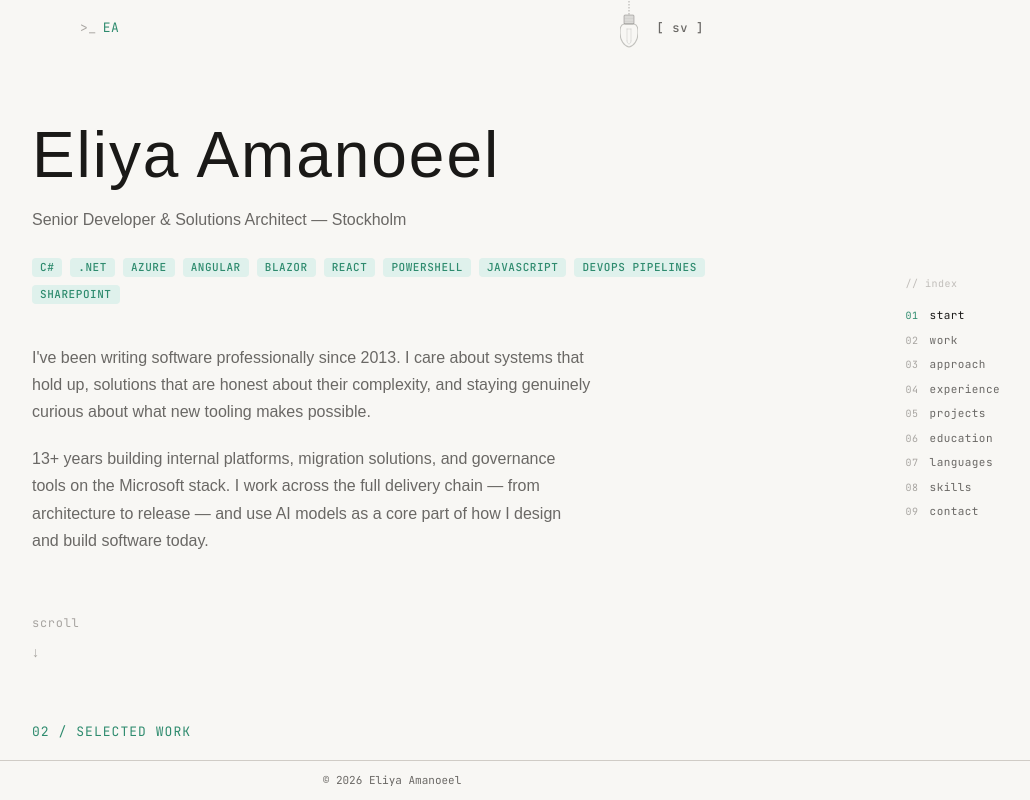
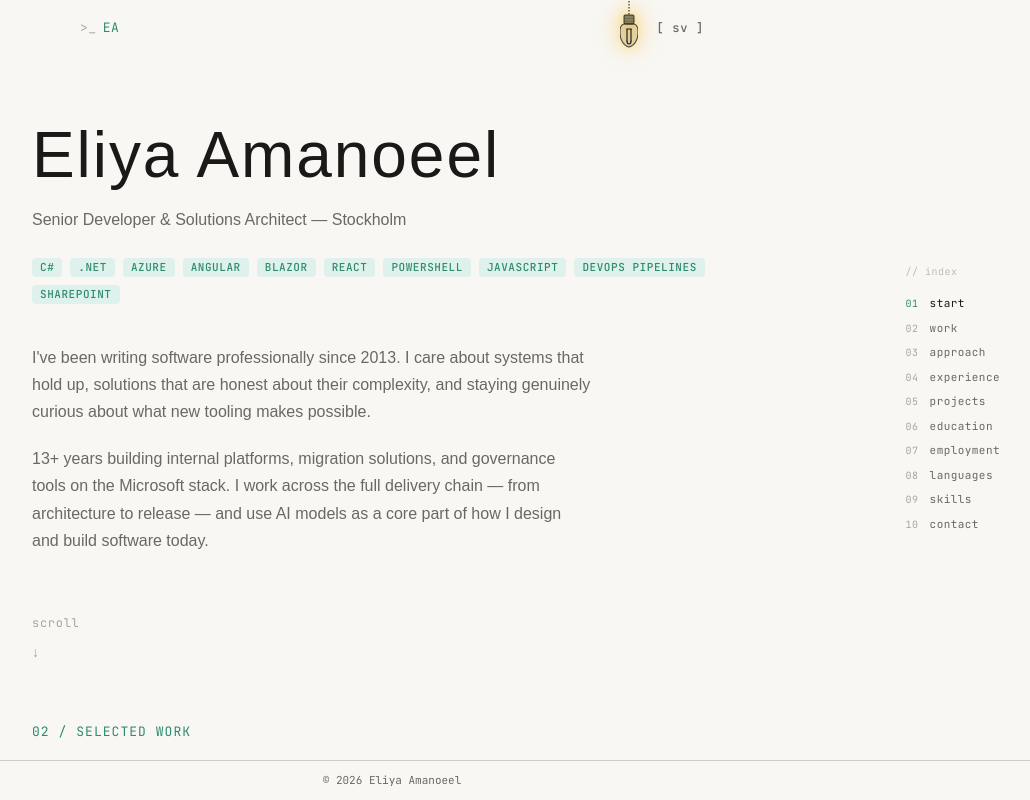
Before and after one commit to eliya-amanoeel/amaeli, a React (Vite) app: page / in a window 1280 px wide. Shown: the top 800 px of the page, without its empty margins (248-1278 px from the left). Built offline with nearby package versions, Linux system fonts and the light colour scheme; a web font is replaced by a local one.

Commit message:
Added employment section and improved the lightbulb

```diff
--- a/src/app/App.tsx
+++ b/src/app/App.tsx
@@ -10,6 +10,7 @@ import { Experience } from "./components/Experience";
 import { Education } from "./components/Education";
 import { SpokenLanguages } from "./components/SpokenLanguages";
 import { PersonalProjects } from "./components/PersonalProjects";
+import { Employment } from "./components/Employment";
 import { Skills } from "./components/Skills";
 import { Contact } from "./components/Contact";
 import { Footer } from "./components/Footer";
@@ -81,6 +82,7 @@ export default function App() {
           <Experience />
           <PersonalProjects />
           <Education />
+          <Employment />
           <SpokenLanguages />
           <Skills />
           <Contact />
--- a/src/app/components/Contact.tsx
+++ b/src/app/components/Contact.tsx
@@ -53,7 +53,7 @@ export function Contact() {
   return (
     <section id="contact" style={{ paddingLeft: "48px", paddingRight: "48px", paddingBottom: "80px" }} className="section-pad fade-section">
       <div style={{ maxWidth: "720px", margin: "0 auto" }}>
-        <SectionLabel number="09" label={t.contact.sectionLabel} />
+        <SectionLabel number="10" label={t.contact.sectionLabel} />
 
         <div style={{ display: "flex", alignItems: "center", gap: "24px", marginBottom: "32px" }}>
           <img
--- a/src/app/components/EdisonBulb.tsx
+++ b/src/app/components/EdisonBulb.tsx
@@ -13,7 +13,7 @@ export function EdisonBulb() {
     api.start({ from: { y: 10 }, to: { y: 0 } });
   };
 
-  const lit = isDark;
+  const lit = !isDark;
 
   return (
     <button
@@ -36,7 +36,7 @@ export function EdisonBulb() {
           viewBox="0 0 18 47"
           fill="none"
           style={{
-            filter: lit ? "drop-shadow(0 0 4px currentColor)" : "none",
+            filter: lit ? "drop-shadow(0 0 6px rgba(255, 200, 40, 1)) drop-shadow(0 0 12px rgba(255, 180, 20, 0.8))" : "none",
             transition: "filter 400ms ease",
           }}
         >
--- /dev/null
+++ b/src/app/components/Employment.tsx
@@ -0,0 +1,31 @@
+import { SectionLabel } from "./SectionLabel";
+import { useT } from "../../context/LanguageContext";
+
+const entries = [
+  { employer: "CAG Arete AB", period: "Jun 2019 – Present" },
+  { employer: "CGI Sverige AB", period: "Aug 2013 – Jun 2019" },
+];
+
+export function Employment() {
+  const { t } = useT();
+
+  return (
+    <section id="employment" style={{ paddingLeft: "48px", paddingRight: "48px", paddingBottom: "64px" }} className="section-pad fade-section">
+      <div style={{ maxWidth: "720px", margin: "0 auto" }}>
+        <SectionLabel number="07" label={t.employment.sectionLabel} />
+        <div style={{ display: "flex", flexDirection: "column", gap: "16px" }}>
+          {entries.map((entry) => (
+            <div key={entry.employer} style={{ display: "flex", alignItems: "baseline", gap: "16px" }}>
+              <p style={{ fontFamily: "Inter, sans-serif", fontSize: "15px", fontWeight: 500, color: "var(--app-fg)", margin: 0, minWidth: "160px" }}>
+                {entry.employer}
+              </p>
+              <p style={{ fontFamily: "'JetBrains Mono', monospace", fontSize: "13px", color: "var(--app-muted)", margin: 0 }}>
+                {entry.period}
+              </p>
+            </div>
+          ))}
+        </div>
+      </div>
+    </section>
+  );
+}
--- a/src/app/components/PersonalProjects.tsx
+++ b/src/app/components/PersonalProjects.tsx
@@ -52,7 +52,7 @@ export function PersonalProjects() {
                   onMouseLeave={() => setHovered(null)}
                   style={{ padding: "32px 16px", backgroundColor: hovered === project.id ? "var(--app-card-hover)" : "transparent", transition: "background-color 150ms ease", cursor: "default" }}
                 >
-                  <div style={{ display: "flex", alignItems: "baseline", gap: "12px", marginBottom: "8px" }}>
+                  <div style={{ display: "flex", alignItems: "baseline", gap: "12px", marginBottom: "4px" }}>
                     {project.url ? (
                       <a
                         href={project.url}
@@ -73,6 +73,9 @@ export function PersonalProjects() {
                       {entry?.status}
                     </span>
                   </div>
+                  <p style={{ fontFamily: "'JetBrains Mono', monospace", fontSize: "11px", color: "var(--app-muted)", letterSpacing: "0.04em", margin: "0 0 12px 0" }}>
+                    {t.personalProjects.ownershipNote}
+                  </p>
                   <p style={{ fontFamily: "Inter, sans-serif", fontSize: "16px", fontWeight: 400, lineHeight: 1.7, color: "var(--app-muted)", maxWidth: "600px", margin: "0 0 20px 0" }}>
                     {entry?.description}
                   </p>
--- a/src/app/components/Skills.tsx
+++ b/src/app/components/Skills.tsx
@@ -16,7 +16,7 @@ export function Skills() {
   return (
     <section id="skills" style={{ paddingLeft: "48px", paddingRight: "48px", paddingBottom: "64px" }} className="section-pad fade-section">
       <div style={{ maxWidth: "720px", margin: "0 auto" }}>
-        <SectionLabel number="08" label={t.skills.sectionLabel} />
+        <SectionLabel number="09" label={t.skills.sectionLabel} />
         <div style={{ display: "flex", flexDirection: "column", gap: "28px" }}>
           {t.skills.groups.map((group, i) => (
             <div key={i}>
--- a/src/app/components/SpokenLanguages.tsx
+++ b/src/app/components/SpokenLanguages.tsx
@@ -7,7 +7,7 @@ export function SpokenLanguages() {
   return (
     <section id="languages" style={{ paddingLeft: "48px", paddingRight: "48px", paddingBottom: "64px" }} className="section-pad fade-section">
       <div style={{ maxWidth: "720px", margin: "0 auto" }}>
-        <SectionLabel number="07" label={t.spokenLanguages.sectionLabel} />
+        <SectionLabel number="08" label={t.spokenLanguages.sectionLabel} />
         <div style={{ display: "flex", flexDirection: "column", gap: "16px" }}>
           {t.spokenLanguages.entries.map((lang) => (
             <div key={lang.name} style={{ display: "flex", alignItems: "baseline", gap: "16px" }}>
--- a/src/app/navigation.ts
+++ b/src/app/navigation.ts
@@ -5,9 +5,10 @@ export const SECTIONS = [
   { id: "experience",  num: "04" },
   { id: "projects",    num: "05" },
   { id: "education",   num: "06" },
-  { id: "languages",   num: "07" },
-  { id: "skills",      num: "08" },
-  { id: "contact",     num: "09" },
+  { id: "employment",  num: "07" },
+  { id: "languages",   num: "08" },
+  { id: "skills",      num: "09" },
+  { id: "contact",     num: "10" },
 ] as const;
 
 export function scrollToSection(id: string) {
--- a/src/i18n/en.ts
+++ b/src/i18n/en.ts
@@ -15,6 +15,7 @@ export const en: Translations = {
       experience: "experience",
       projects: "projects",
       education: "education",
+      employment: "employment",
       languages: "languages",
       skills: "skills",
       contact: "contact",
@@ -110,6 +111,7 @@ export const en: Translations = {
   },
   personalProjects: {
     sectionLabel: "PERSONAL PROJECTS",
+    ownershipNote: "Full ownership — requirements · UI/UX · development · hosting · maintenance",
     entries: {
       marnarsay: {
         status: "LIVE",
@@ -127,6 +129,9 @@ export const en: Translations = {
           "A product-stage venture in the field of outdoor sports and hunting dogs — co-developed with a partner. Involves custom hardware with firmware written in C++, paired with a companion mobile application. AI models are central to how this is being built, enabling two people to work effectively across embedded systems and mobile development.",
       },
     },
+  },
+  employment: {
+    sectionLabel: "EMPLOYMENT",
   },
   education: {
     sectionLabel: "EDUCATION",
--- a/src/i18n/sv.ts
+++ b/src/i18n/sv.ts
@@ -15,6 +15,7 @@ export const sv: Translations = {
       experience: "erfarenhet",
       projects: "projekt",
       education: "utbildning",
+      employment: "anställningar",
       languages: "språk",
       skills: "kompetenser",
       contact: "kontakt",
@@ -73,11 +74,12 @@ export const sv: Translations = {
       { role: "SharePoint Online-utvecklare", description: "Utvecklade SharePoint Online-funktioner för CGI:s interna, globala samarbetsplattform." },
       { role: "SharePoint-utvecklare", description: "Mitt längsta uppdrag — levererade och underhöll SharePoint-lösningar för Inspektionen för vård och omsorg (IVO)." },
       { role: "SharePoint-konsult & On-site Support", description: "SharePoint-konsultation och support på plats hos en av Sveriges största tjänstepensionsförvaltare." },
-      { role: "Trainee SharePoint-utvecklare", description: "First professional role; built SharePoint solutions and grew core .NET development skills." },
+      { role: "Trainee SharePoint-utvecklare", description: "Första professionella rollen — byggde SharePoint-lösningar och lade grunden för .NET-utveckling." },
     ],
   },
   personalProjects: {
     sectionLabel: "EGNA PROJEKT",
+    ownershipNote: "Fullt ägarskap — krav · UI/UX · utveckling · drift · underhåll",
     entries: {
       marnarsay: {
         status: "LIVE",
@@ -92,6 +94,9 @@ export const sv: Translations = {
         description: "Ett startup-projekt i produktfas inom outdoor och jakthundar — samutvecklat med en partner. Projektet omfattar specialanpassad hårdvara med firmware skriven i C++, parkopplad med en mobilapplikation. AI-modeller är centrala i utvecklingsprocessen, vilket gör att två personer effektivt kan arbeta tvärfunktionellt med både inbäddade system och mobilutveckling.",
       },
     },
+  },
+  employment: {
+    sectionLabel: "ANSTÄLLNINGAR",
   },
   education: {
     sectionLabel: "UTBILDNING",
--- a/src/i18n/types.ts
+++ b/src/i18n/types.ts
@@ -27,7 +27,11 @@ export type Translations = {
   };
   personalProjects: {
     sectionLabel: string;
+    ownershipNote: string;
     entries: Record<string, { status: string; description: string }>;
+  };
+  employment: {
+    sectionLabel: string;
   };
   education: {
     sectionLabel: string;
```
